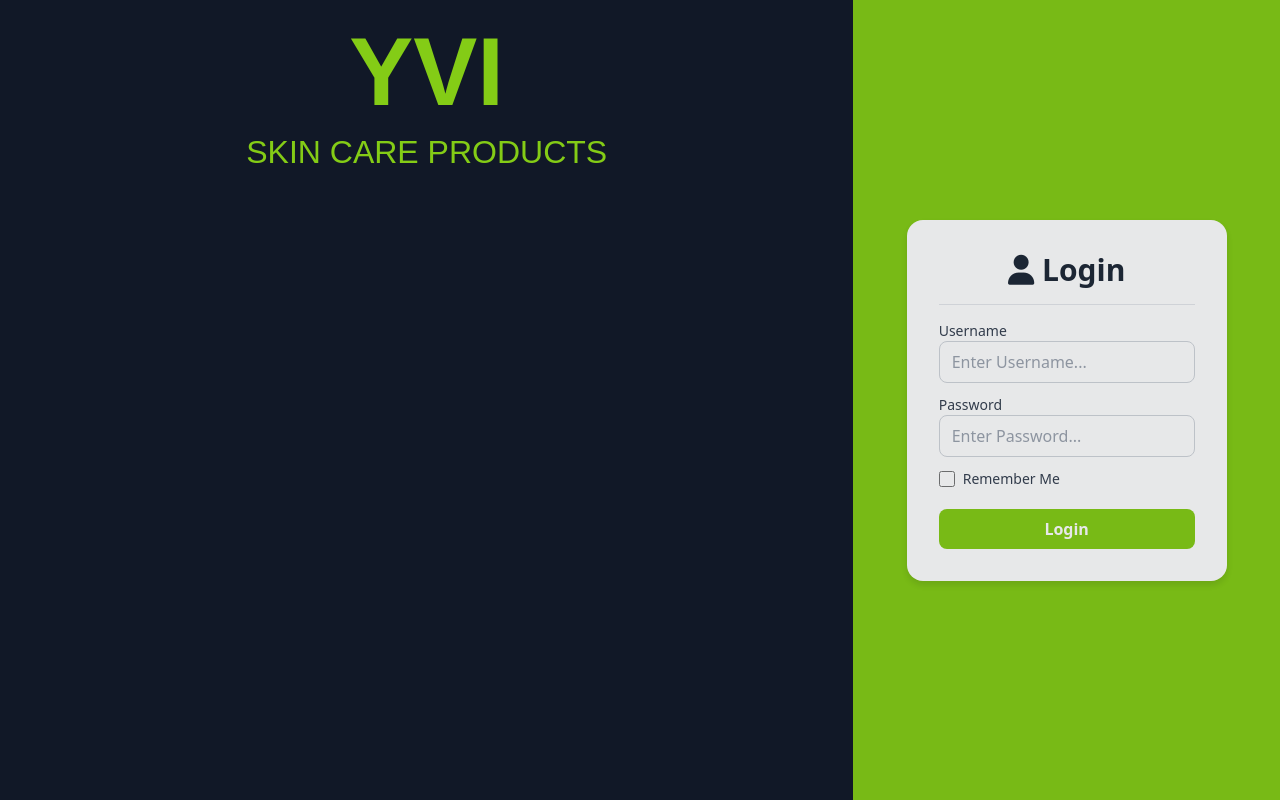
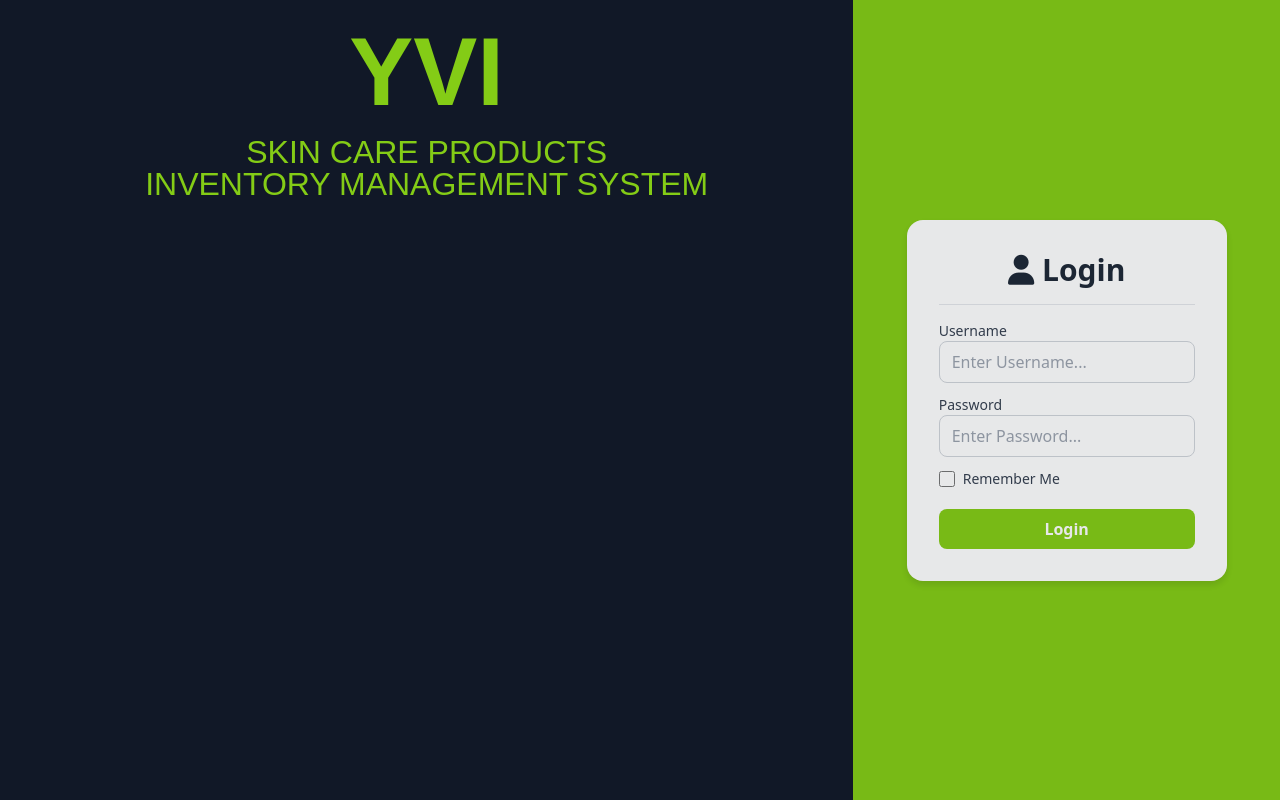
Before and after one commit to SemiiNat/YVIIMS, a PHP site: template html/src/Views/login.php in a window 1280 px wide. Run offline with PHP 8.4, Linux system fonts and the light colour scheme; the template is opened without the code that fills it, so the values that code supplies are empty; a stand-in replaces the project's code that opens the database connection; style sheets or scripts are compiled from the project's sources.

Commit message:
chore: Updated the css and package-lock.json

```diff
--- a/html/src/Views/login.php
+++ b/html/src/Views/login.php
@@ -38,6 +38,7 @@
         <div class="text-center">
             <div class="business-name">YVI</div>
             <div class="subtext">SKIN CARE PRODUCTS</div>
+            <div class="subtext">INVENTORY MANAGEMENT SYSTEM</div>
         </div>
     </div>
 
```
Also changed, not shown: html/package-lock.json, 1 other file.
